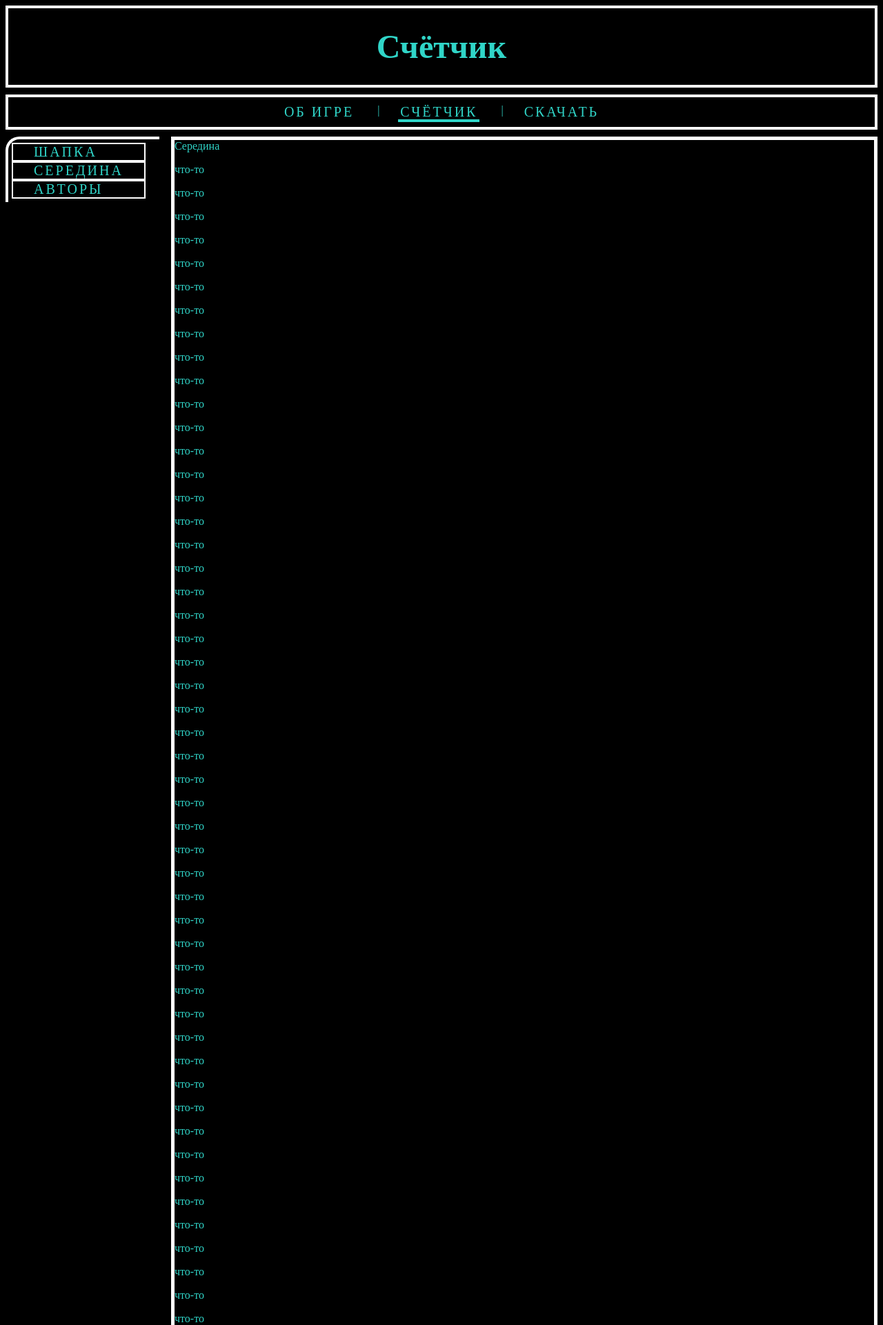
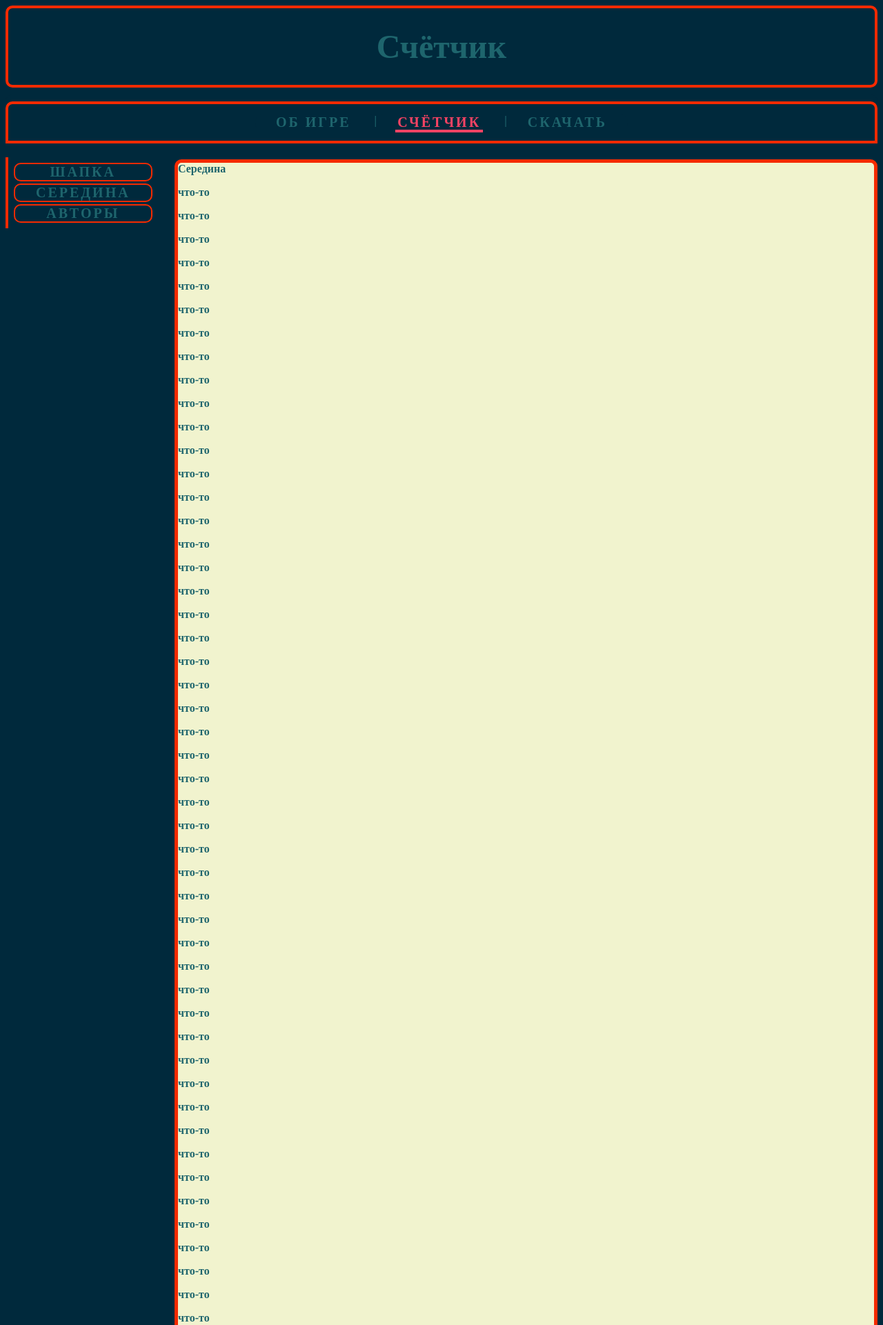
Before and after one commit to GREMIAR/Semester-5, a PHP site: page /Counter.html in a window 1280 px wide. Shown: the top 1921 px of the page at 69% size. Run offline with PHP 8.4, Linux system fonts and the light colour scheme.

Commit message:
Общие улучшения

```diff
--- a/lab 1/Counter.html
+++ b/lab 1/Counter.html
@@ -8,11 +8,13 @@
 	<body>
 		<a name="Start"></a>
 		<header>Счётчик</header>
+		<section>
 			<menu class="NavBar">
 				<li><a href="Main.html">Об игре</a>
-		<li><a href="Counter.html" class="CurrentPlace">Счётчик</a>
+				<li><a href="Counter.html"class="CurrentPlace">Счётчик</a>
 				<li><a href="Download.html">Скачать</a>
 			</menu>
+		</section>
 		<menu class="menu">
 			<li><a href="#Start">Шапка</a>
 			<li><a href="#Mid">Середина</a>
@@ -130,7 +132,8 @@
 			<p>что-то</p>
   	</article>
   	<footer>
-  		<a name="End">Авторы</a>
+  		<p>Музалевский Никита<a href="https://github.com/GREBIAR-Git" target="_blank" name="End"><img src="git.png" width="50" height="50" alt="Музалевский Никита"></a>
+  		<a href="https://github.com/mikhail01234" target="_blank"><img  src="git.png" width="50" height="50" alt="Аллянов Михаил"></a>Аллянов Михаил</p>
 	</footer>
   </body>
 </html>
--- a/lab 1/Download.html
+++ b/lab 1/Download.html
@@ -8,11 +8,13 @@
 	<body>
 		<a name="Start"></a>
 		<header>Скачать</header>
+		<section>
 			<menu class="NavBar">
 				<li><a href="Main.html">Об игре</a>
 				<li><a href="Counter.html">Счётчик</a>
 				<li><a href="Download.html" class="CurrentPlace">Скачать</a>
 			</menu>
+		</section>
 		<menu class="menu">
 			<li><a href="#Start">Шапка</a>
 			<li><a href="#Mid">Середина</a>
@@ -130,7 +132,8 @@
 			<p>что-то</p>
   	</article>
   	<footer>
-  		<a name="End">Авторы</a>
+  		<p>Музалевский Никита<a href="https://github.com/GREBIAR-Git" target="_blank" name="End"><img src="git.png" width="50" height="50" alt="Музалевский Никита"></a>
+  		<a href="https://github.com/mikhail01234" target="_blank"><img  src="git.png" width="50" height="50" alt="Аллянов Михаил"></a>Аллянов Михаил</p>
 	</footer>
   </body>
 </html>
--- a/lab 1/style.css
+++ b/lab 1/style.css
@@ -1,56 +1,65 @@
-body{
-	background: #000;
+*{
+	color: #1e656d;
+	background:#00293c;
+	border-radius: 10px;
+	/*
+
+	*/
+	font-weight: bold;
 }
 
 header {
-	color: #30d5c8;
-	background: #000;
 	text-align:center;
 	padding: 28px;
 	font-size: 48px;
-	font-weight: bold;
-	border: solid 4px white;
+	border: solid 4px #f62a00;
 	margin-bottom: 10px;
 }
 
 article{
-	margin-top:-95px;
-	border: solid 5px white;
-	background: #000;
-	margin-left: 240px;
-	color:#30d5c8;
+	color: black;
+	background: #f1f3ce;
+	margin-top:-100px;
+	border: solid 5px #f62a00;
+	margin-left: 245px;
+}
+article a{
+	background: #f1f3ce;
+}
+article p{
+	background: #f1f3ce;
 }
 
 .menu{
+	margin:0px;
+	margin-top:20px;
 	position: sticky;
-	top: 68px;
-	margin:0px;
-	border-top: solid 4px white;
-	border-top-left-radius: 20px;
-	border-left: solid 4px white;
+	top: 71px;
+	border-left: solid 4px #f62a00;
+	border-radius: 0px;
 	padding: 5px;
 	text-align: left;
-	background: #000;
 	transition: 1s;
 	padding-right: 20px;
 	display: inline-block;
 }
 
+
 .menu li {
+	text-align:center;
 	display: block;
-	border: solid 2px white;
-	background: #000;
+	border: solid 2px #f62a00;
 	transition: 1s;
+	margin: 3px;
 }
-.menu li:hover
-{
-	transform: translate(30px,0);
+.menu li:hover{
+	transform: translate(25px,0);
 }
 
 
+
+
 .menu a {
-	font-weight: blod;
-	color: #30d5c8;
 	position: relative;
 	text-decoration: none;
 	font-family: "Times New Roman", Times, serif;
@@ -62,20 +71,19 @@ article{
 	transition: .5s;
 }
 section{
-	border-top: solid 10px black;
-	border-bottom: solid 10px black;
+	border-top: solid 10px #00293c;
 	position: sticky;
 	top: 0px;
 }
 
 .NavBar {
-	padding: 10px;
+	border-bottom-right-radius: 0;
+	border-bottom-left-radius: 0;
+	padding: 15px;
 	text-align: center;
-	background: #000;
 	margin-top:0px;
 	margin-bottom: 0px;
-	border: solid 4px white;
-	margin-bottom: 10px;
+	border: solid 4px #f62a00;
 }
 
 .NavBar li {
@@ -84,7 +92,6 @@ section{
 
 .NavBar li:after {
 	content: "|";
-	color: #30d5c8;
 	vertical-align:top;
 	display: inline-block;
 }
@@ -94,8 +101,6 @@ section{
 }
 
 .NavBar a {
-	font-weight: blod;
-	color: #30d5c8;
 	position: relative;
 	text-decoration: none;
 	font-family: "Times New Roman", Times, serif;
@@ -126,23 +131,45 @@ section{
 .NavBar a:hover:before {
 	transform: scale(1);
 }
+.NavBar a.CurrentPlace{
+	color: #FF4364;
+}
 
 .NavBar a.CurrentPlace:before{
-	color: #FF4364;
 	content: "";
-	border: solid 2px #30d5c8;
+	border: solid 2px #FF4364;
 	position: absolute;
 	margin: -3px;
 	transform: scale(1);
+	transition: .8s;
 }
+
 .NavBar a.CurrentPlace:hover{
-	color: #FF4364;
+	color:#f62a00;
+}
+
+.NavBar a.CurrentPlace:after{
+	content: "";
+	border: solid 2px #FF4364;
+	position: absolute;
+	right: 0px;
+	left: 0px;
+	bottom: 0px;
+	margin: -3px;
+	transform: scale(0);
+	transition: .8s;
+}
+
+.NavBar a.CurrentPlace:hover:after{
+	border-color: #f62a00;
+	transform: scale(1);
 }
 
 footer{
-	margin-top:10px;
-	background: #000;
-	border: solid 4px white;
+	margin-top: 10px;
+	vertical-align: middle;
+	font-size:18px;
 	text-align:center;
-	padding: 20px;
+	border: solid 4px #f62a00;
+	padding: 10px;
 }
```
Also changed, not shown: lab 1/Main.html (+4 -4 lines). Lines whose indentation alone changed are shown as unchanged.
